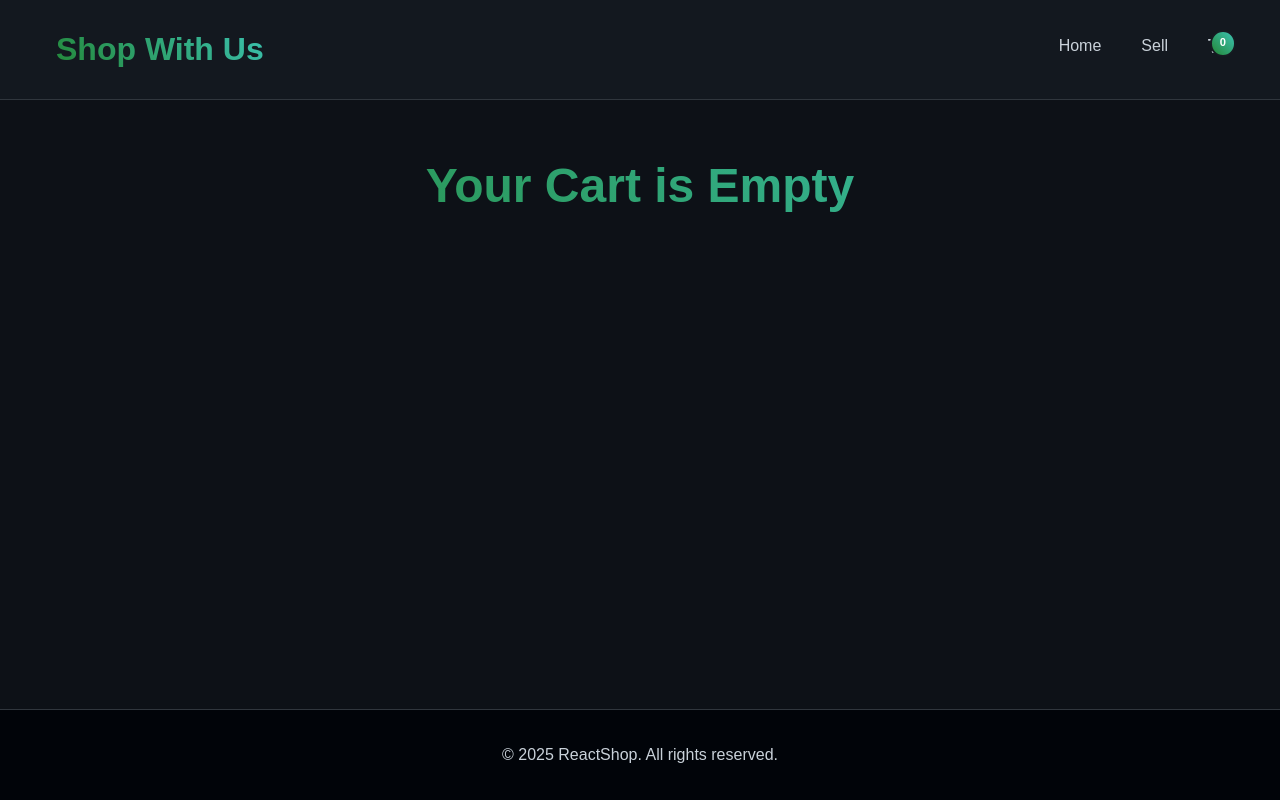
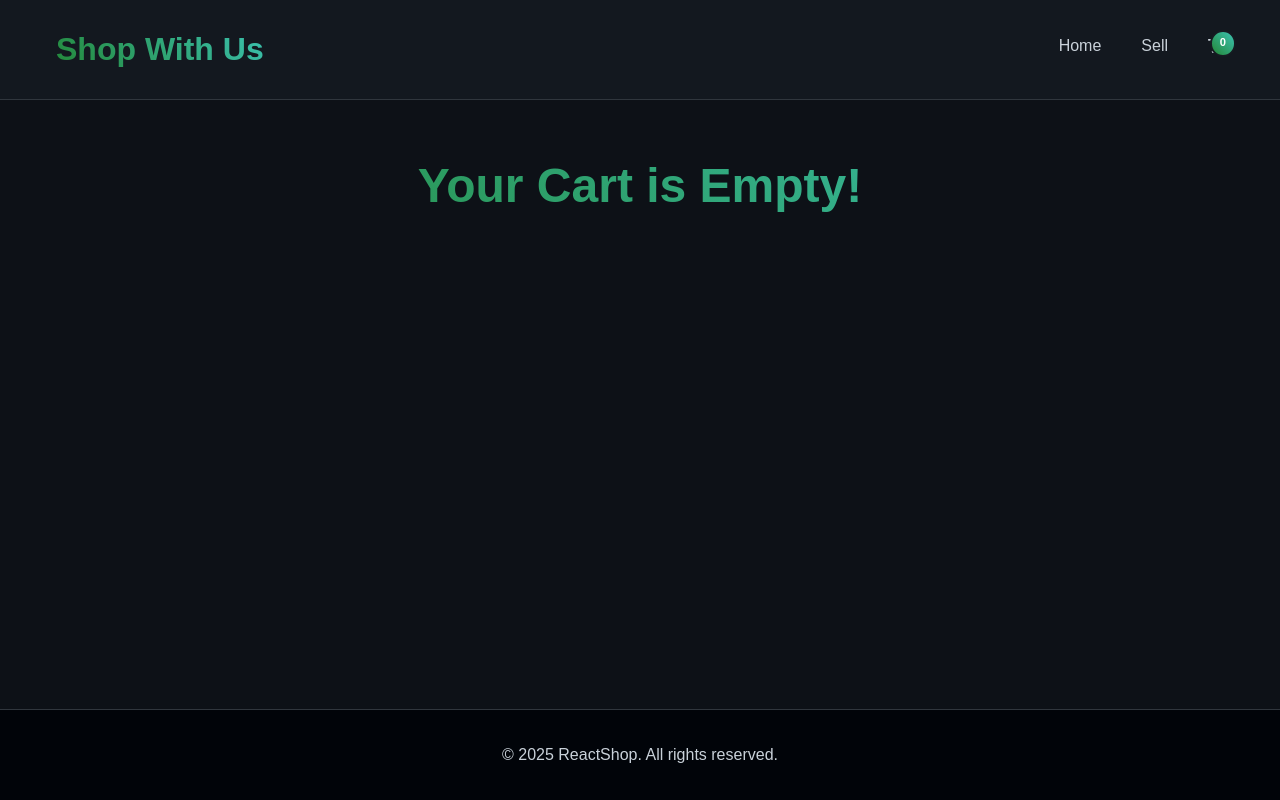
Before and after one commit to Elvis24-tech/E-commerce, a React (Vite) app: page /cart in a window 1280 px wide. Built offline with nearby package versions, Linux system fonts and the light colour scheme.

Commit message:
final commit

```diff
--- a/src/pages/CartPage.jsx
+++ b/src/pages/CartPage.jsx
@@ -17,7 +17,7 @@ const CartPage = () => {
     return (
       <div className="page-container">
         <div className="container">
-          <h1 className="page-title">Your Cart is Empty</h1>
+          <h1 className="page-title">Your Cart is Empty!</h1>
         </div>
       </div>
     );
```
